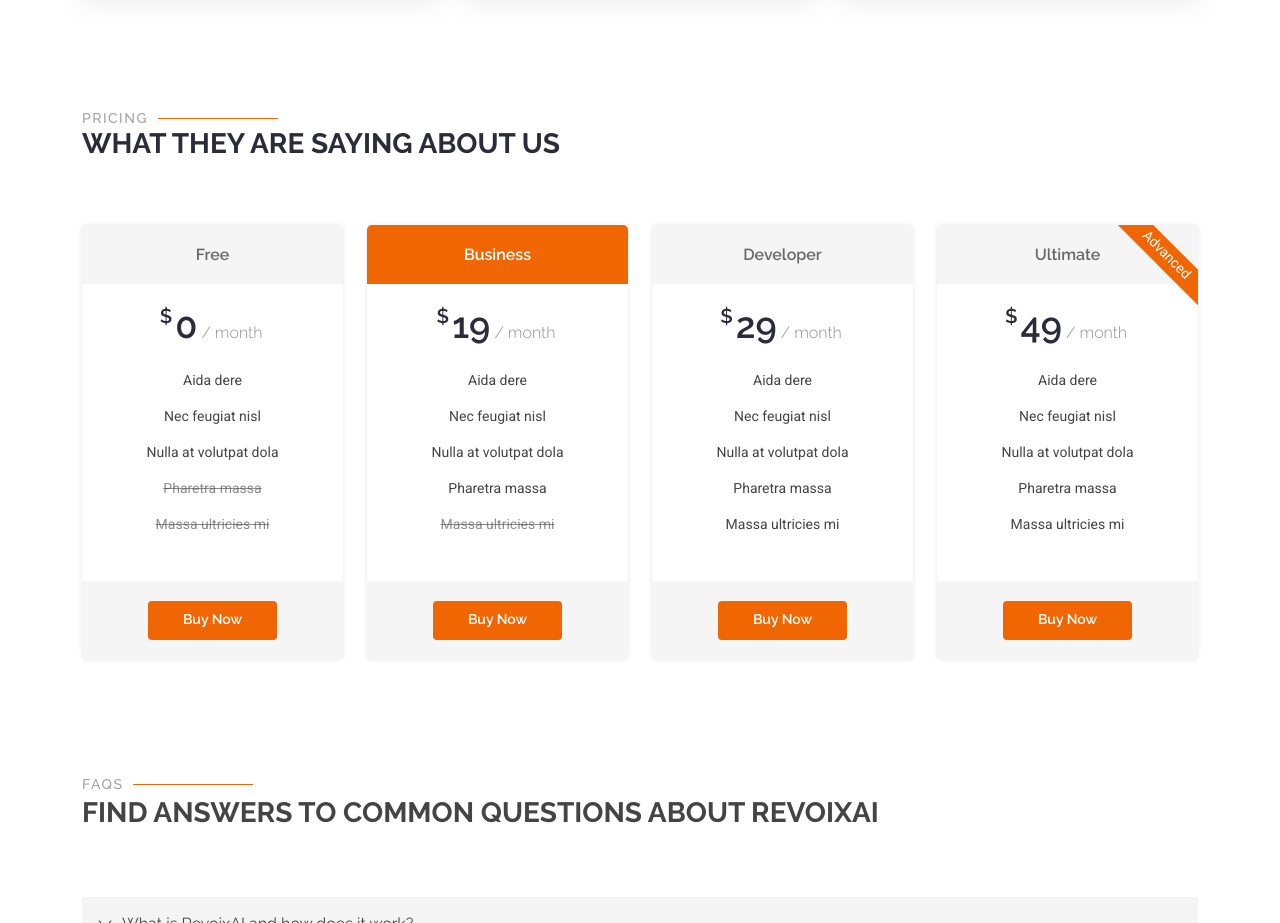
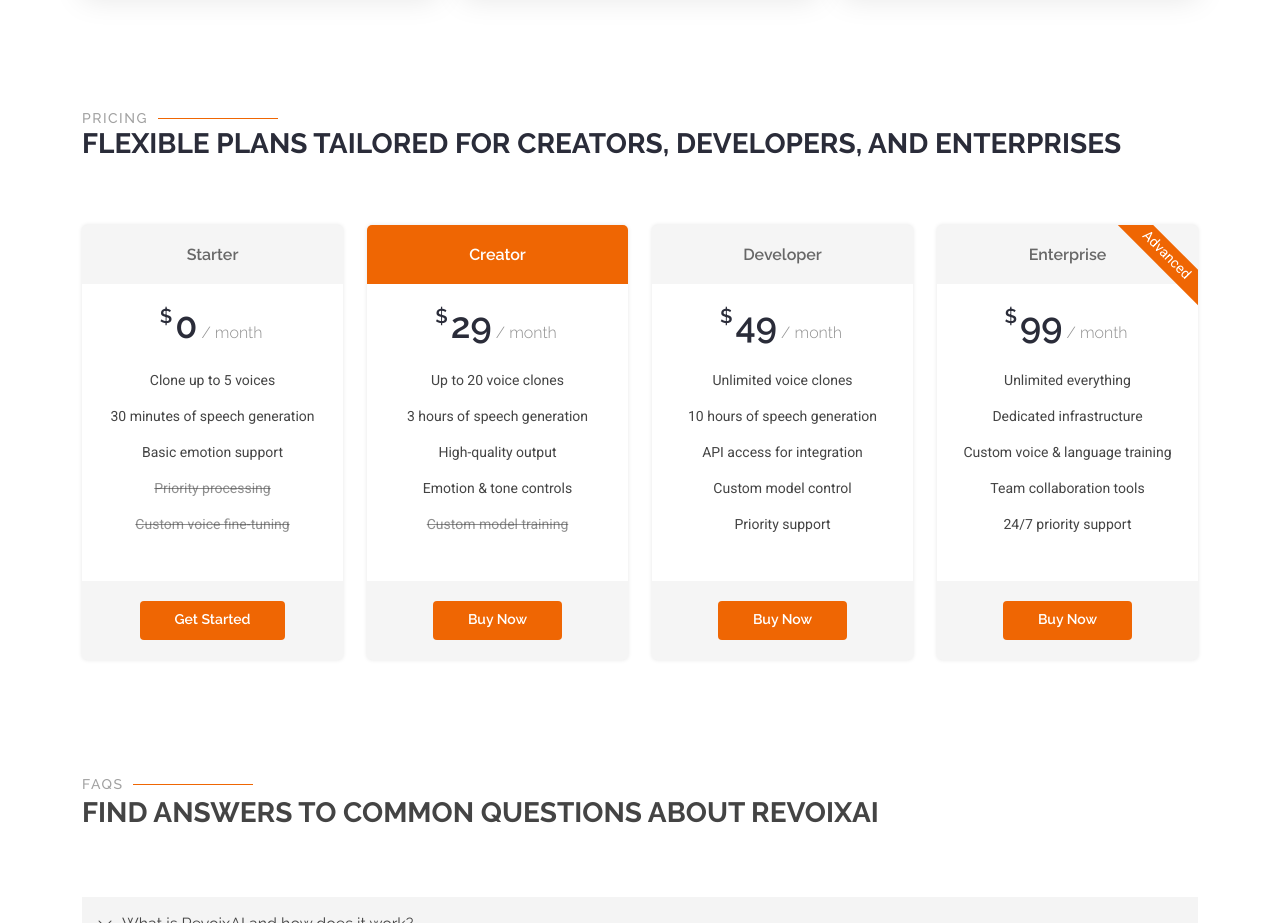
Before and after one commit to RevoixAI/RevoixAI.github.io, a plain HTML site: page index.html in a window 1280 px wide. Shown: the part 1920-2843 px from the top of the page. Drawn offline with nearby package versions, Linux system fonts and the light colour scheme; animation ran at ten frames a second.

Commit message:
feat(pricing): update pricing tiers and content for clarity and improved user relevance

```diff
--- a/index.html
+++ b/index.html
@@ -256,7 +256,7 @@
       <!-- Section Title -->
       <div class="container section-title" data-aos="fade-up">
         <h2>Pricing</h2>
-        <p>What they are saying about us</p>
+        <p>Flexible plans tailored for creators, developers, and enterprises</p>
       </div><!-- End Section Title -->
 
       <div class="container">
@@ -265,31 +265,31 @@
 
           <div class="col-xl-3 col-lg-6" data-aos="fade-up" data-aos-delay="100">
             <div class="pricing-item">
-              <h3>Free</h3>
+              <h3>Starter</h3>
               <h4><sup>$</sup>0<span> / month</span></h4>
               <ul>
-                <li>Aida dere</li>
-                <li>Nec feugiat nisl</li>
-                <li>Nulla at volutpat dola</li>
-                <li class="na">Pharetra massa</li>
-                <li class="na">Massa ultricies mi</li>
+                <li>Clone up to 5 voices</li>
+                <li>30 minutes of speech generation</li>
+                <li>Basic emotion support</li>
+                <li class="na">Priority processing</li>
+                <li class="na">Custom voice fine-tuning</li>
               </ul>
               <div class="btn-wrap">
-                <a href="#" class="btn-buy">Buy Now</a>
+                <a href="#" class="btn-buy">Get Started</a>
               </div>
             </div>
           </div><!-- End Pricing Item -->
 
           <div class="col-xl-3 col-lg-6" data-aos="fade-up" data-aos-delay="200">
             <div class="pricing-item featured">
-              <h3>Business</h3>
-              <h4><sup>$</sup>19<span> / month</span></h4>
+              <h3>Creator</h3>
+              <h4><sup>$</sup>29<span> / month</span></h4>
               <ul>
-                <li>Aida dere</li>
-                <li>Nec feugiat nisl</li>
-                <li>Nulla at volutpat dola</li>
-                <li>Pharetra massa</li>
-                <li class="na">Massa ultricies mi</li>
+                <li>Up to 20 voice clones</li>
+                <li>3 hours of speech generation</li>
+                <li>High-quality output</li>
+                <li>Emotion & tone controls</li>
+                <li class="na">Custom model training</li>
               </ul>
               <div class="btn-wrap">
                 <a href="#" class="btn-buy">Buy Now</a>
@@ -300,13 +300,13 @@
           <div class="col-xl-3 col-lg-6" data-aos="fade-up" data-aos-delay="400">
             <div class="pricing-item">
               <h3>Developer</h3>
-              <h4><sup>$</sup>29<span> / month</span></h4>
+              <h4><sup>$</sup>49<span> / month</span></h4>
               <ul>
-                <li>Aida dere</li>
-                <li>Nec feugiat nisl</li>
-                <li>Nulla at volutpat dola</li>
-                <li>Pharetra massa</li>
-                <li>Massa ultricies mi</li>
+                <li>Unlimited voice clones</li>
+                <li>10 hours of speech generation</li>
+                <li>API access for integration</li>
+                <li>Custom model control</li>
+                <li>Priority support</li>
               </ul>
               <div class="btn-wrap">
                 <a href="#" class="btn-buy">Buy Now</a>
@@ -317,14 +317,14 @@
           <div class="col-xl-3 col-lg-6" data-aos="fade-up" data-aos-delay="400">
             <div class="pricing-item">
               <span class="advanced">Advanced</span>
-              <h3>Ultimate</h3>
-              <h4><sup>$</sup>49<span> / month</span></h4>
+              <h3>Enterprise</h3>
+              <h4><sup>$</sup>99<span> / month</span></h4>
               <ul>
-                <li>Aida dere</li>
-                <li>Nec feugiat nisl</li>
-                <li>Nulla at volutpat dola</li>
-                <li>Pharetra massa</li>
-                <li>Massa ultricies mi</li>
+                <li>Unlimited everything</li>
+                <li>Dedicated infrastructure</li>
+                <li>Custom voice & language training</li>
+                <li>Team collaboration tools</li>
+                <li>24/7 priority support</li>
               </ul>
               <div class="btn-wrap">
                 <a href="#" class="btn-buy">Buy Now</a>
```
